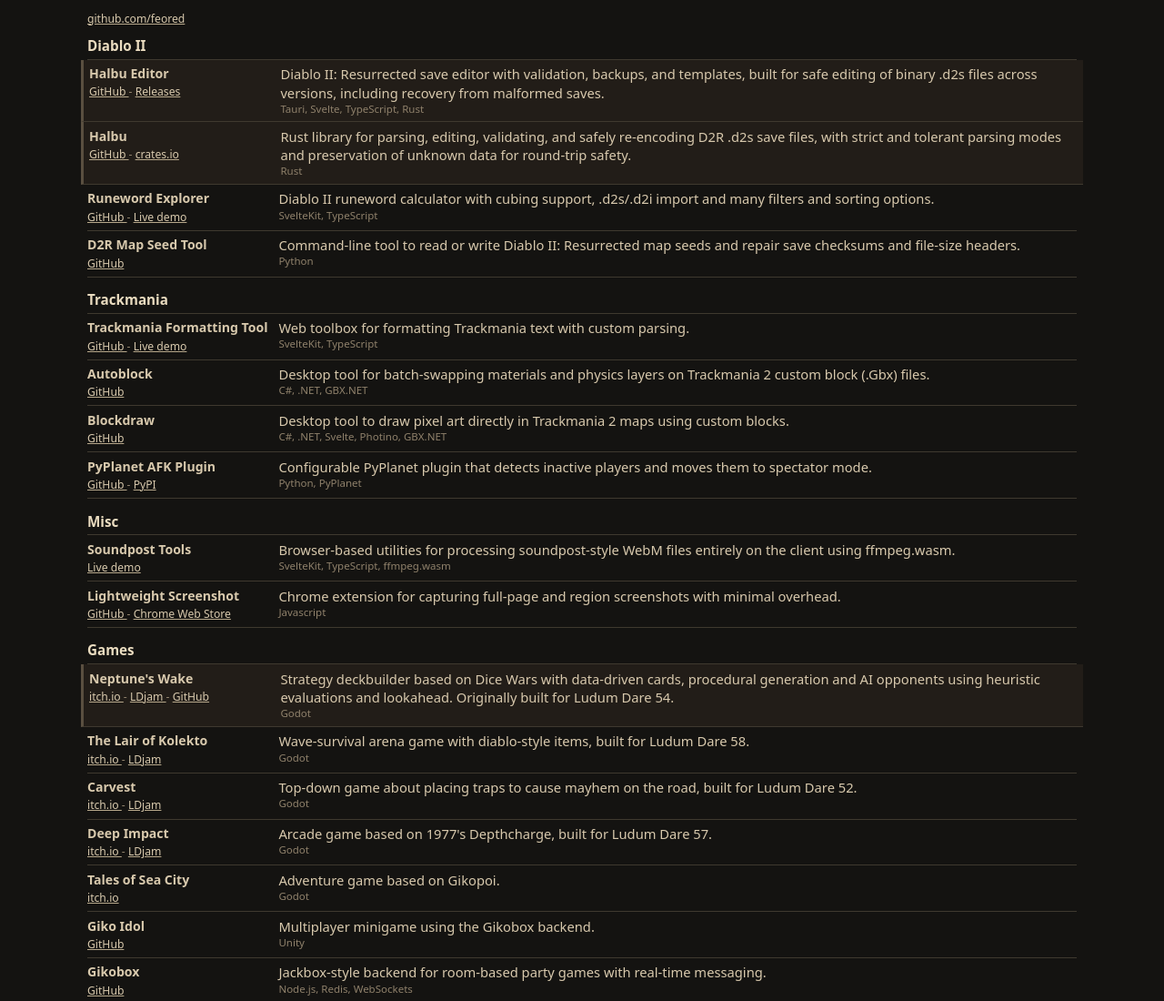
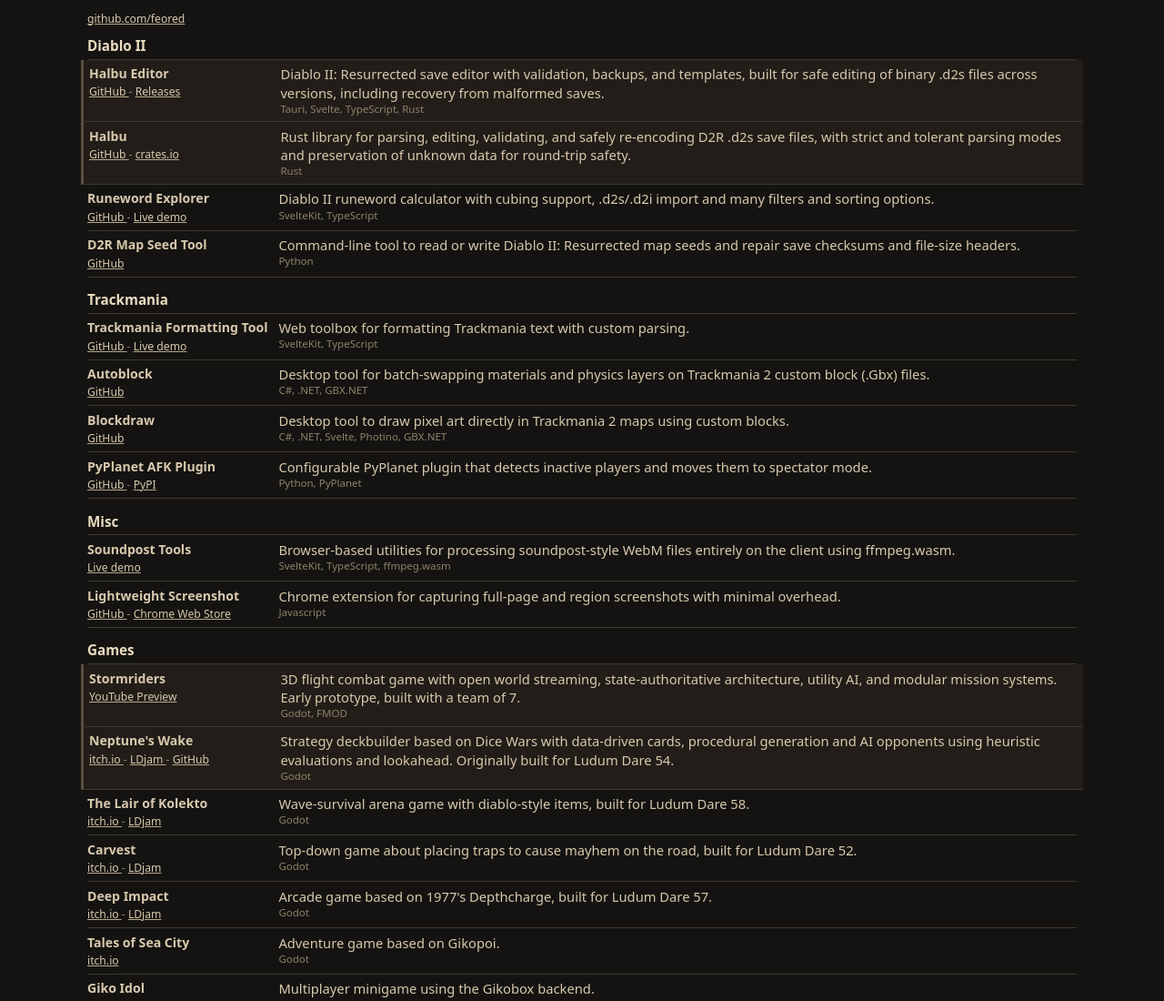
Before and after one commit to feored/feored.github.io, an Astro site: page / in a window 1280 px wide. Shown: the top 1100 px of the page at 91% size. Built offline with nearby package versions, Linux system fonts and the light colour scheme; Astro itself is replaced by a stand-in of ours.

Commit message:
add stormriders

```diff
--- a/src/pages/index.astro
+++ b/src/pages/index.astro
@@ -167,6 +167,19 @@
 		title: "Games",
 		items: [
 			{
+				title: "Stormriders",
+				links: [
+					{
+						label: "YouTube Preview",
+						href: "https://www.youtube.com/watch?v=gKaFYDHo79I",
+					},
+				],
+				description:
+					"3D flight combat game with open world streaming, state-authoritative architecture, utility AI, and modular mission systems. Early prototype, built with a team of 7.",
+				highlight: true,
+				tech: "Godot, FMOD",
+			},
+			{
 				title: "Neptune's Wake",
 				highlight: true,
 				links: [
```
